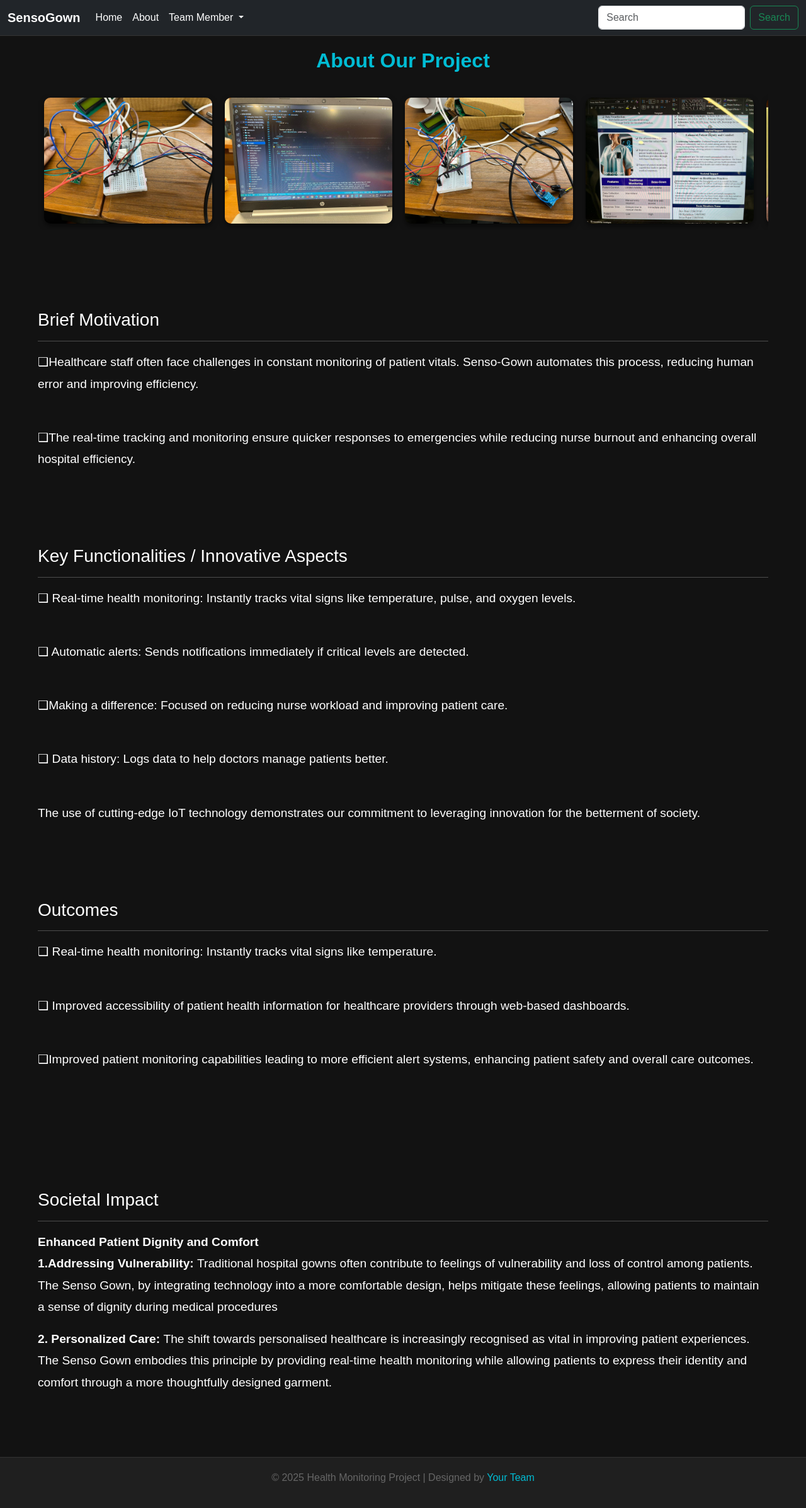
After one commit to DevPatel2211/IoT_Workshop_Project-SensoGown, a PHP site: page /about.php in a window 1280 px wide. The commit adds this page. Shown: the whole page at 63% size. Run offline with PHP 8.4, Linux system fonts and the light colour scheme.

Commit message:
Add files via upload

```diff
--- /dev/null
+++ b/about.php
@@ -0,0 +1,194 @@
+<!DOCTYPE html>
+<html lang="en">
+
+<head>
+    <meta charset="UTF-8">
+    <meta name="viewport" content="width=device-width, initial-scale=1.0">
+    <title>About Us</title>
+
+    <!-- Add your CSS and JavaScript links -->
+    <link rel="stylesheet" href="https://cdnjs.cloudflare.com/ajax/libs/font-awesome/6.0.0/css/all.min.css">
+    <link rel="stylesheet" href="https://cdn.jsdelivr.net/npm/bootstrap@5.3.0-alpha3/dist/css/bootstrap.min.css">
+    <style>
+        /* Dark theme styling */
+        body {
+            background-color: #121212;
+            color: #ffffff;
+            font-family: 'Arial', sans-serif;
+            margin: 0;
+            padding: 0;
+        }
+
+        .navbar {
+            background-color: #1f1f1f;
+            border-bottom: 1px solid #333;
+        }
+
+        .navbar-brand,
+        .nav-link {
+            color: #ffffff !important;
+        }
+
+        .container {
+            max-width: 1200px;
+            margin: auto;
+            padding: 20px;
+        }
+
+        .section-title {
+            font-size: 2rem;
+            font-weight: bold;
+            text-align: center;
+            margin-bottom: 30px;
+            color: #00bcd4;
+        }
+
+        .scrollable-gallery {
+            display: flex;
+            overflow-x: auto;
+            gap: 20px;
+            padding: 10px;
+            scroll-behavior: smooth;
+        }
+
+        .scrollable-gallery img {
+            height: 200px;
+            border-radius: 10px;
+            box-shadow: 0px 4px 8px rgba(0, 0, 0, 0.5);
+            transition: transform 0.3s ease;
+        }
+
+        .scrollable-gallery img:hover {
+            transform: scale(1.1);
+        }
+
+        .about-text {
+            margin-top: 30px;
+            font-size: 1.2rem;
+            line-height: 1.8;
+        }
+
+        footer {
+            background-color: #1f1f1f;
+            color: #666;
+            text-align: center;
+            padding: 20px;
+            margin-top: 30px;
+            border-top: 1px solid #333;
+        }
+
+        footer a {
+            color: #00bcd4;
+            text-decoration: none;
+        }
+
+        footer a:hover {
+            text-decoration: underline;
+        }
+    </style>
+</head>
+
+<body>
+    <!-- Navbar -->
+    <?php require("nav.php"); ?>
+
+    <!-- About Section -->
+    <div class="container">
+        <h1 class="section-title">About Our Project</h1>
+
+        <!-- Scrollable Gallery -->
+        <div class="scrollable-gallery">
+            <img src="1.jpg" alt="Project Image 1">
+            <img src="2.jpg" alt="Project Image 2">
+            <img src="3.jpg" alt="Project Image 3">
+            <img src="4.jpg" alt="Project Image 4">
+            <img src="5.jpg" alt="Project Image 5">
+        </div>
+
+
+        <br><br><br><br>
+        <!-- Project Description -->
+        <div class="about-text">
+            <h3>Brief Motivation</h3>
+            <hr>
+            <p>
+                ❑Healthcare staff often face challenges in constant monitoring of
+                patient vitals. Senso-Gown automates this process, reducing human
+                error and improving efficiency.</p><br>
+            <p>❑The real-time tracking and monitoring ensure quicker responses to
+                emergencies while reducing nurse burnout and enhancing overall
+                hospital efficiency.
+            </p>
+
+            <br><br><br>
+
+            <h3>Key Functionalities / Innovative Aspects</h3>
+            <hr>
+            <p>
+                ❑ Real-time health monitoring: Instantly tracks vital signs like
+                temperature, pulse, and oxygen levels. </p><br>
+            <p> ❑ Automatic alerts: Sends notifications immediately if critical levels
+                are detected.</p><br>
+            <p> ❑Making a difference: Focused on reducing nurse workload and
+                improving patient care.</p><br>
+            <p>❑ Data history: Logs data to help doctors manage patients better.
+            </p><br>
+            <p>
+                The use of cutting-edge IoT technology demonstrates our commitment to leveraging innovation for the
+                betterment of society.
+            </p>
+
+
+
+            <br><br><br>
+
+            <h3>Outcomes</h3>
+            <hr>
+            <p>
+                ❑ Real-time health monitoring: Instantly tracks vital signs like
+                temperature. </p><br>
+            <p> ❑ Improved accessibility of
+                patient health information for
+                healthcare providers through
+                web-based dashboards.</p><br>
+            <p> ❑Improved patient monitoring
+                capabilities leading to more
+                efficient alert systems,
+                enhancing patient safety and
+                overall care outcomes.</p><br>
+            <br>
+
+            <br><br><br>
+
+            <h3> Societal Impact</h3>
+            <hr>
+            <b> Enhanced Patient Dignity and Comfort
+            </b><br>
+            <p>
+                <b>1.Addressing Vulnerability: </b>Traditional hospital gowns often contribute to
+                feelings of vulnerability and loss of control among patients. The Senso
+                Gown, by integrating technology into a more comfortable design, helps
+                mitigate these feelings, allowing patients to maintain a sense of dignity
+                during medical procedures
+            </p>
+            <p> <b>2. Personalized Care: </b>The shift towards personalised healthcare is
+                increasingly recognised as vital in improving patient experiences. The Senso
+                Gown embodies this principle by providing real-time health monitoring while
+                allowing patients to express their identity and comfort through a more
+                thoughtfully designed garment. </p><br>
+
+
+
+        </div>
+    </div>
+
+    <!-- Footer -->
+    <footer>
+        <p>&copy; 2025 Health Monitoring Project | Designed by <a href="#">Your Team</a></p>
+    </footer>
+
+    <!-- JavaScript -->
+    <script src="https://cdn.jsdelivr.net/npm/bootstrap@5.3.0-alpha3/dist/js/bootstrap.bundle.min.js"></script>
+</body>
+
+</html>
--- a/nav.php
+++ b/nav.php
@@ -8,24 +8,26 @@
     <div class="collapse navbar-collapse" id="navbarSupportedContent">
       <ul class="navbar-nav me-auto mb-2 mb-lg-0">
         <li class="nav-item">
-          <a class="nav-link active" aria-current="page" href="#">Home</a>
+          <a class="nav-link active" aria-current="page" href="index.php">Home</a>
         </li>
         <li class="nav-item">
-          <a class="nav-link" href="#">About</a>
+          <a class="nav-link" href="about.php">About</a>
         </li>
         <li class="nav-item dropdown">
           <a class="nav-link dropdown-toggle" href="#" id="navbarDropdown" role="button" data-bs-toggle="dropdown"
             aria-expanded="true">
-            Team
+            Team Member
           </a>
           <ul class="dropdown-menu" aria-labelledby="navbarDropdown">
             <li><a class="dropdown-item" href="#">Dev Patel</a></li>
-            <li><a class="dropdown-item" href="#">Hil Kalathiya</a></li>
-            <li><a class="dropdown-item" href="#">Shriya Popat</a></li>
             <li>
               <hr class="dropdown-divider">
             </li>
-            <li><a class="dropdown-item" href="#">Something else here</a></li>
+            <li><a class="dropdown-item" href="#">Hil Kalathiya</a></li>
+            <li>
+              <hr class="dropdown-divider">
+            </li>
+            <li><a class="dropdown-item" href="#">Sriya Popat</a></li>
           </ul>
         </li>
         <!-- <li class="nav-item">
```
Also changed, not shown: api.php (+7 -29 lines), delete1.php (added, +12 -0 lines), get_data.php (added, +34 -0 lines), index.php (+20 -24 lines), script.php (added, +35 -0 lines), sensor_data.php (added, +34 -0 lines), sms.php (added, +42 -0 lines), 1.jpg (added), 2.jpg (added), 3.jpg (added), 4.jpg (added), 5.jpg (added), nav3.php (added), 1 other file.
